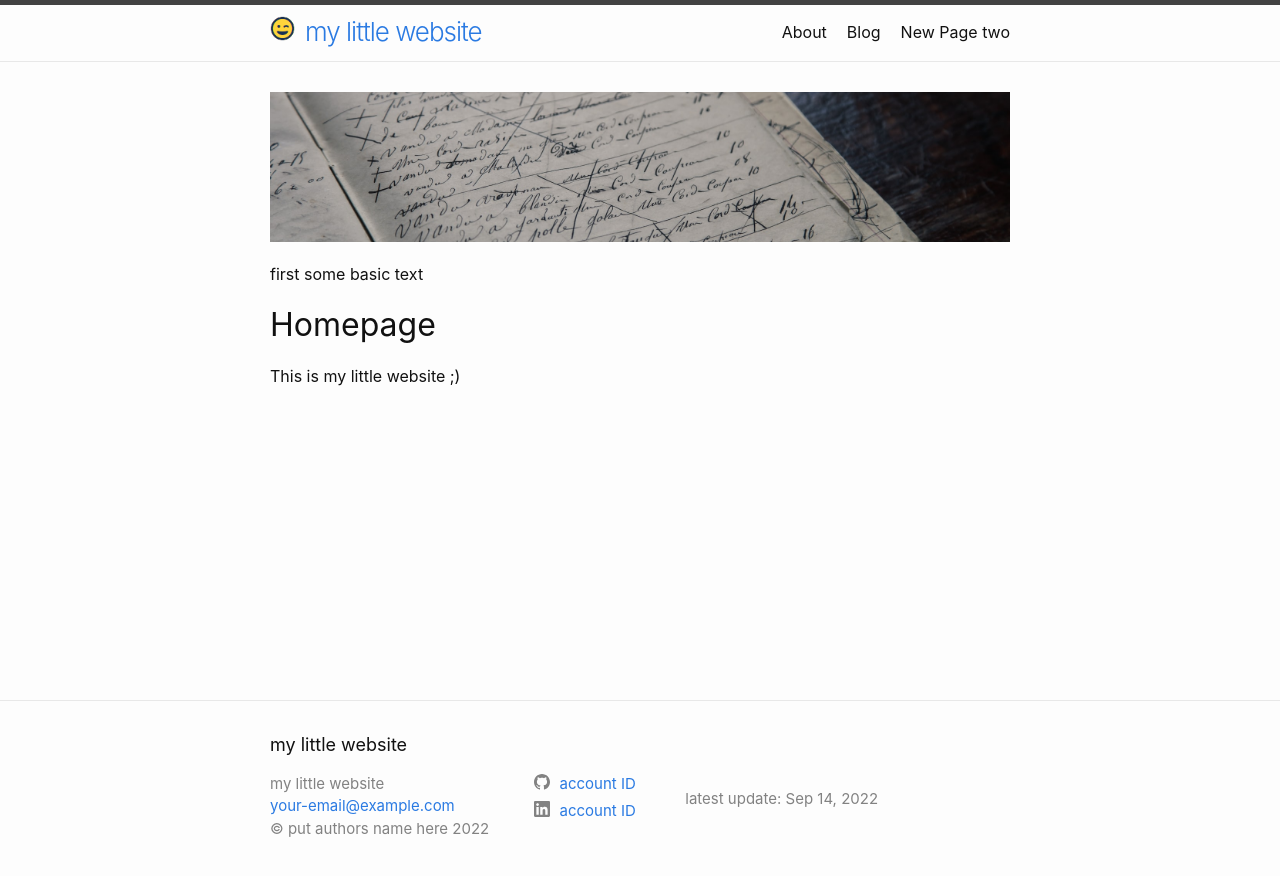
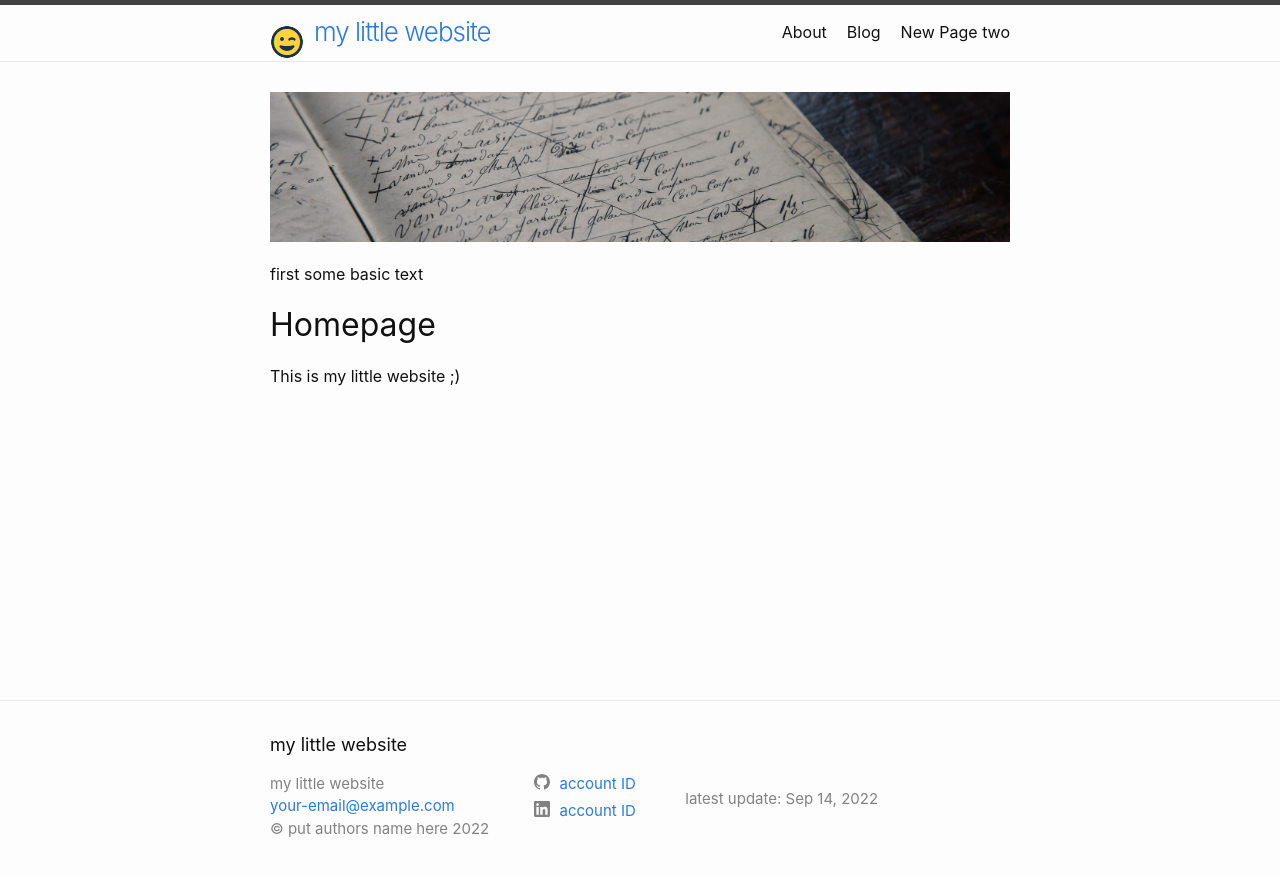
Before and after one commit to ptrjst/blog-demo, a Jekyll site: the page built from index.md, in a window 1280 px wide. Shown: the top 876 px of the page. Built offline with Jekyll 4.4.1, drawn with Linux system fonts in a browser that asks for light colours.

Commit message:
updated website page
Signed-off-by: ptrjst <ptrjst@users.noreply.github.com>

```diff
--- a/_sass/minima/_layout.scss
+++ b/_sass/minima/_layout.scss
@@ -258,13 +258,13 @@
  * User defined additions
   max-width: auto;
   max-height: 100%;
+  width: 25px;
+  height: 25px;
  */
  .site-title-logo {
-  width: 25px;
-  height: 25px;
-  margin: 10px 10px 0px 0px;
+  margin: 20px 10px 0px 0px;
   object-fit: contain;
-  object-position: 50% 50%;
+  object-position: center center;
   float: left;
 }
 
```
